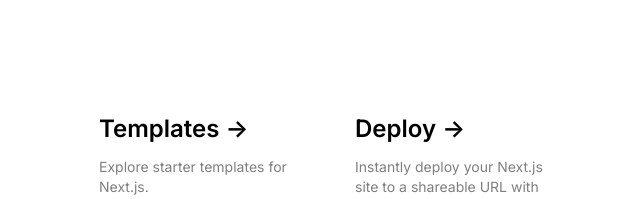
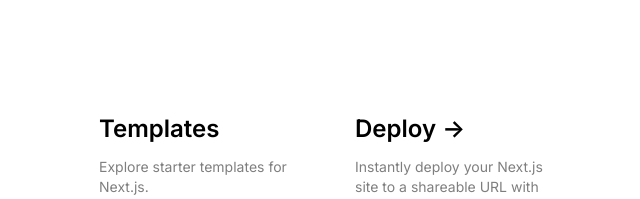
Before and after one commit to muzammilpro/Next_Js_Auth, a Next.js app: page / in a window 1280 px wide. Shown: the top 199 px of the page, without its empty margins (50-690 px from the left). Built offline with nearby package versions, Linux system fonts and the light colour scheme.

Commit message:
Under Procedure

```diff
--- a/app/page.js
+++ b/app/page.js
@@ -20,9 +20,7 @@
         >
           <h2 className={`mb-3 text-2xl font-semibold`}>
             Templates{' '}
-            <span className="inline-block transition-transform group-hover:translate-x-1 motion-reduce:transform-none">
-              -&gt;
-            </span>
+
           </h2>
           <p className={`m-0 max-w-[30ch] text-sm opacity-50`}>
             Explore starter templates for Next.js.
```
